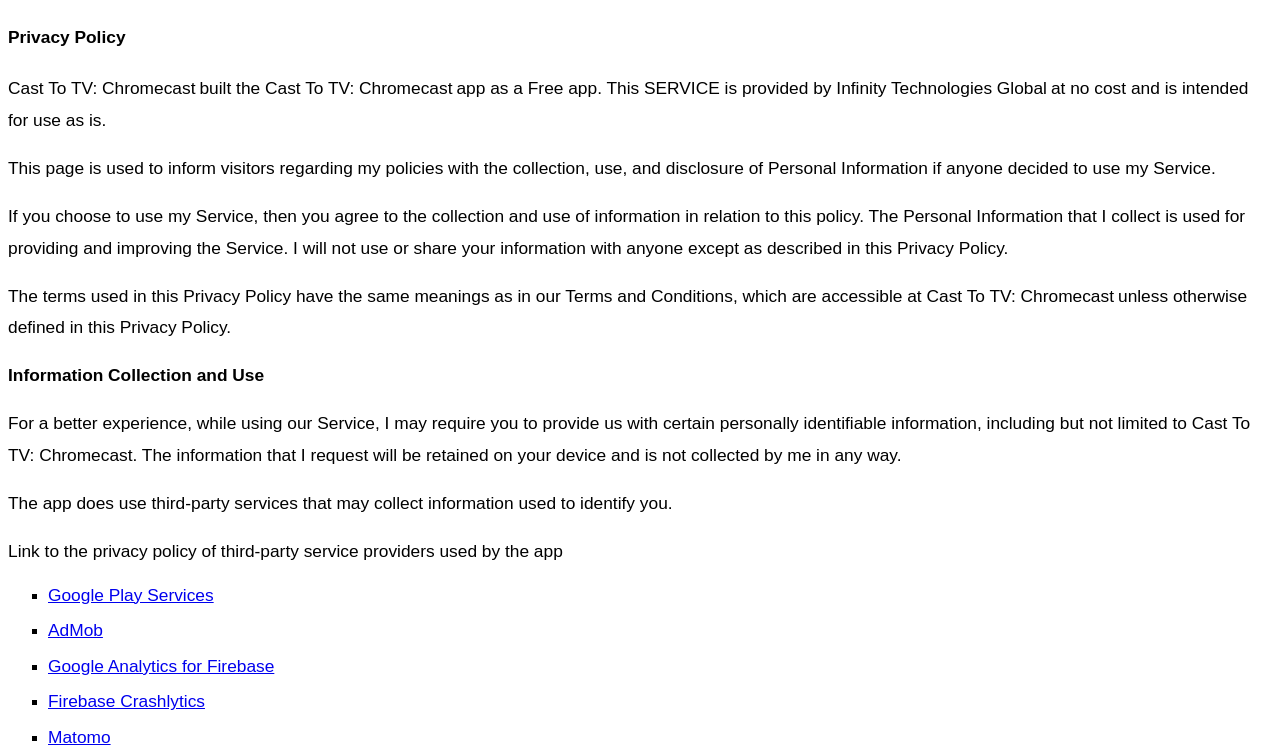
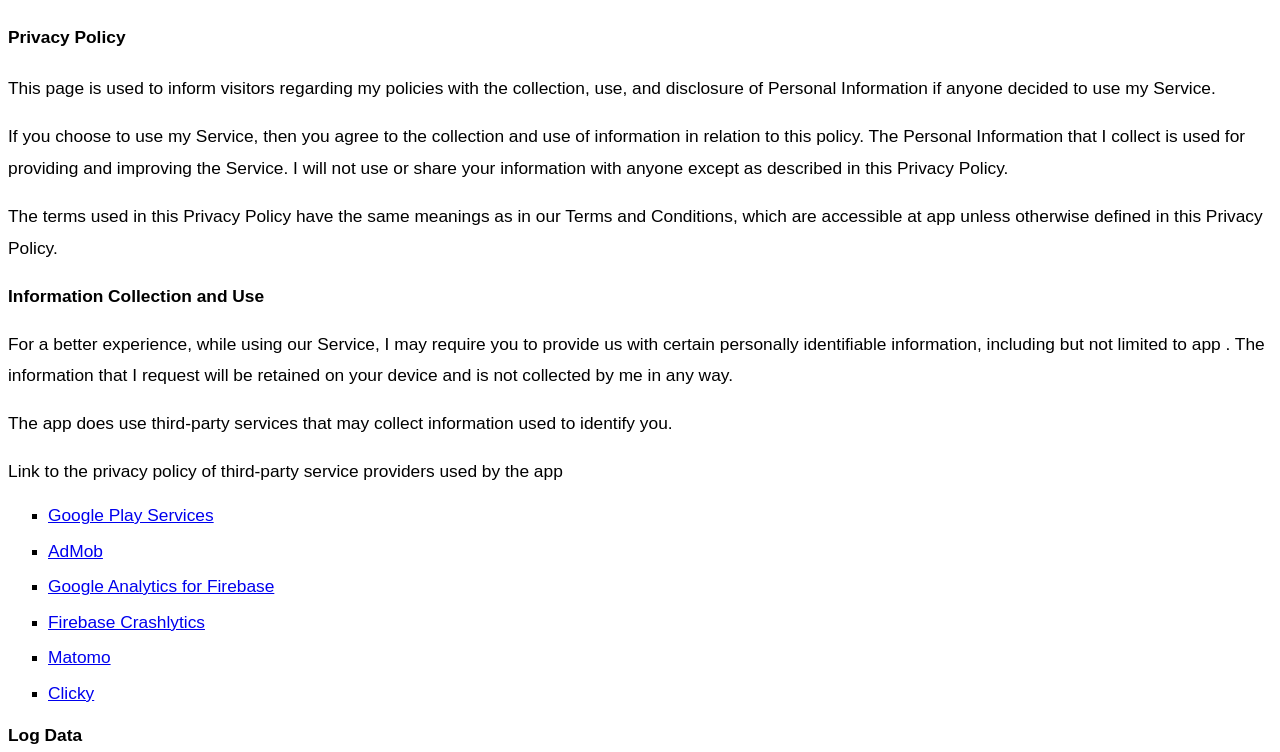
Before and after one commit to dtdat3101/callvideogame.github.io, a plain HTML site: page policy.html in a window 1280 px wide. Shown: the part 48-800 px from the top of the page. Drawn offline with Linux system fonts and the light colour scheme.

Commit message:
Update policy.html

```diff
--- a/policy.html
+++ b/policy.html
@@ -13,11 +13,11 @@
 	<meta http-equiv="X-UA-Compatible" content="IE=edge">
 	<meta name="" content="Trang ch?">
 	<meta name="" content="website">
-	<meta name="" content="https://sites.google.com/view/itg-casttotv">
-	<meta name="" content="Privacy PolicyCast To TV: Chromecast built the Cast To TV: Chromecast app as a Free app. This SERVICE is provided by Infinity Technologies Global at no cost and is intended for use as is.This page is used to inform visitors regarding my policies with the collection, use, and disclosure of">
+	<meta name="" content="">
+	<meta name="" content="">
 	<meta name="" content="Trang ch?">
-	<meta name="" content="Privacy PolicyCast To TV: Chromecast built the Cast To TV: Chromecast app as a Free app. This SERVICE is provided by Infinity Technologies Global at no cost and is intended for use as is.This page is used to inform visitors regarding my policies with the collection, use, and disclosure of">
-	<meta name="" content="https://sites.google.com/view/itg-casttotv">
+	<meta name="" content="">
+	<meta name="" content="">
 </head>
 <body lang="en-US" dir="ltr">
 <div id="h.INITIAL_GRID.ddijulrjsuva" dir="ltr"><h1 align="center">Celebs Prank Call & Chat</h1>
@@ -26,16 +26,13 @@
 	<font color="#000000"><font face="Arial"><font size="3" style="font-size: 13pt"><b><span style="background: transparent">Privacy
 	Policy</span></b></font></font></font></p>
 	<p align="left" style="margin-top: 0.17in; margin-bottom: 0.17in; border: none; padding: 0in; line-height: 198%; background: transparent">
-	<font color="#000000"><font face="Arial"><font size="3" style="font-size: 13pt"><span style="font-weight: normal">Cast
-	To TV: Chromecast</span></font></font></font><span style="font-variant: normal"><font color="#000000"><span style="text-decoration: none"><span style="background: transparent">
-	</span></span></font></span><span style="font-variant: normal"><font color="#000000"><span style="text-decoration: none"><font face="Arial"><font size="3" style="font-size: 13pt"><span style="font-style: normal"><span style="font-weight: normal"><span style="background: transparent">built
-	the </span></span></span></font></font></span></font></span><span style="font-variant: normal"><font color="#000000"><font face="Arial"><font size="3" style="font-size: 13pt"><span style="font-weight: normal">Cast
-	To TV: Chromecast</span></font></font></font></span><span style="font-variant: normal"><font color="#000000"><span style="text-decoration: none"><span style="background: transparent">
-	</span></span></font></span><span style="font-variant: normal"><font color="#000000"><span style="text-decoration: none"><font face="Arial"><font size="3" style="font-size: 13pt"><span style="font-style: normal"><span style="font-weight: normal"><span style="background: transparent">app
-	as a Free app. This SERVICE is provided by </span></span></span></font></font></span></font></span><font color="#000000"><font face="Arial"><font size="3" style="font-size: 13pt"><span style="font-weight: normal">Infinity
-	Technologies Global</span></font></font></font><span style="font-variant: normal"><font color="#000000"><span style="text-decoration: none"><span style="background: transparent">
-	</span></span></font></span><span style="font-variant: normal"><font color="#000000"><span style="text-decoration: none"><font face="Arial"><font size="3" style="font-size: 13pt"><span style="font-style: normal"><span style="font-weight: normal"><span style="background: transparent">at
-	no cost and is intended for use as is.</span></span></span></font></font></span></font></span></p>
+	<font color="#000000"><font face="Arial"><font size="3" style="font-size: 13pt"><span style="font-weight: normal"></span></font></font></font><span style="font-variant: normal"><font color="#000000"><span style="text-decoration: none"><span style="background: transparent">
+	</span></span></font></span><span style="font-variant: normal"><font color="#000000"><span style="text-decoration: none"><font face="Arial"><font size="3" style="font-size: 13pt"><span style="font-style: normal"><span style="font-weight: normal"><span style="background: transparent"></span></span></span></font></font></span></font></span><span style="font-variant: normal"><font color="#000000"><font face="Arial"><font size="3" style="font-size: 13pt"><span style="font-weight: normal">
+	</span></font></font></font></span><span style="font-variant: normal"><font color="#000000"><span style="text-decoration: none"><span style="background: transparent">
+	</span></span></font></span><span style="font-variant: normal"><font color="#000000"><span style="text-decoration: none"><font face="Arial"><font size="3" style="font-size: 13pt"><span style="font-style: normal"><span style="font-weight: normal"><span style="background: transparent">
+	</span></span></span></font></font></span></font></span><font color="#000000"><font face="Arial"><font size="3" style="font-size: 13pt"><span style="font-weight: normal"></span></font></font></font><span style="font-variant: normal"><font color="#000000"><span style="text-decoration: none"><span style="background: transparent">
+	</span></span></font></span><span style="font-variant: normal"><font color="#000000"><span style="text-decoration: none"><font face="Arial"><font size="3" style="font-size: 13pt"><span style="font-style: normal"><span style="font-weight: normal"><span style="background: transparent">
+	</span></span></span></font></font></span></font></span></p>
 	<p align="left" style="margin-top: 0.17in; margin-bottom: 0.17in; border: none; padding: 0in; font-variant: normal; font-style: normal; font-weight: normal; line-height: 198%; background: transparent; text-decoration: none">
 	<font color="#000000"><font face="Arial"><font size="3" style="font-size: 13pt"><span style="background: transparent">This
 	page is used to inform visitors regarding my policies with the
@@ -51,8 +48,8 @@
 	<p align="left" style="margin-top: 0.17in; margin-bottom: 0.17in; border: none; padding: 0in; line-height: 198%; background: transparent">
 	<span style="font-variant: normal"><font color="#000000"><span style="text-decoration: none"><font face="Arial"><font size="3" style="font-size: 13pt"><span style="font-style: normal"><span style="font-weight: normal"><span style="background: transparent">The
 	terms used in this Privacy Policy have the same meanings as in our
-	Terms and Conditions, which are accessible at </span></span></span></font></font></span></font></span><span style="font-variant: normal"><font color="#000000"><font face="Arial"><font size="3" style="font-size: 13pt"><span style="font-weight: normal">Cast
-	To TV: Chromecas</span></font></font></font></span><font color="#000000"><font face="Arial"><font size="3" style="font-size: 13pt"><span style="font-weight: normal">t</span></font></font></font><span style="font-variant: normal"><font color="#000000"><span style="text-decoration: none"><span style="background: transparent">
+	Terms and Conditions, which are accessible at app</span></span></span></font></font></span></font></span><span style="font-variant: normal"><font color="#000000"><font face="Arial"><font size="3" style="font-size: 13pt"><span style="font-weight: normal">
+	</span></font></font></font></span><font color="#000000"><font face="Arial"><font size="3" style="font-size: 13pt"><span style="font-weight: normal"></span></font></font></font><span style="font-variant: normal"><font color="#000000"><span style="text-decoration: none"><span style="background: transparent">
 	</span></span></font></span><span style="font-variant: normal"><font color="#000000"><span style="text-decoration: none"><font face="Arial"><font size="3" style="font-size: 13pt"><span style="font-style: normal"><span style="font-weight: normal"><span style="background: transparent">unless
 	otherwise defined in this Privacy Policy.</span></span></span></font></font></span></font></span></p>
 	<p align="left" style="margin-top: 0.17in; margin-bottom: 0.17in; border: none; padding: 0in; font-variant: normal; font-style: normal; line-height: 198%; background: transparent; text-decoration: none">
@@ -62,8 +59,8 @@
 	<span style="font-variant: normal"><font color="#000000"><span style="text-decoration: none"><font face="Arial"><font size="3" style="font-size: 13pt"><span style="font-style: normal"><span style="font-weight: normal"><span style="background: transparent">For
 	a better experience, while using our Service, I may require you to
 	provide us with certain personally identifiable information,
-	including but not limited to </span></span></span></font></font></span></font></span><span style="font-variant: normal"><font color="#000000"><font face="Arial"><font size="3" style="font-size: 13pt"><span style="font-weight: normal">Cast
-	To TV: Chromecast</span></font></font></font></span><span style="font-variant: normal"><font color="#000000"><span style="text-decoration: none"><font face="Arial"><font size="3" style="font-size: 13pt"><span style="font-style: normal"><span style="font-weight: normal"><span style="background: transparent">.
+	including but not limited to </span></span></span></font></font></span></font></span><span style="font-variant: normal"><font color="#000000"><font face="Arial"><font size="3" style="font-size: 13pt"><span style="font-weight: normal">app
+	</span></font></font></font></span><span style="font-variant: normal"><font color="#000000"><span style="text-decoration: none"><font face="Arial"><font size="3" style="font-size: 13pt"><span style="font-style: normal"><span style="font-weight: normal"><span style="background: transparent">.
 	The information that I request will be retained on your device and
 	is not collected by me in any way.</span></span></span></font></font></span></font></span></p>
 	<p align="left" style="margin-top: 0.17in; margin-bottom: 0.17in; border: none; padding: 0in; font-variant: normal; font-style: normal; font-weight: normal; line-height: 198%; background: transparent; text-decoration: none">
```
